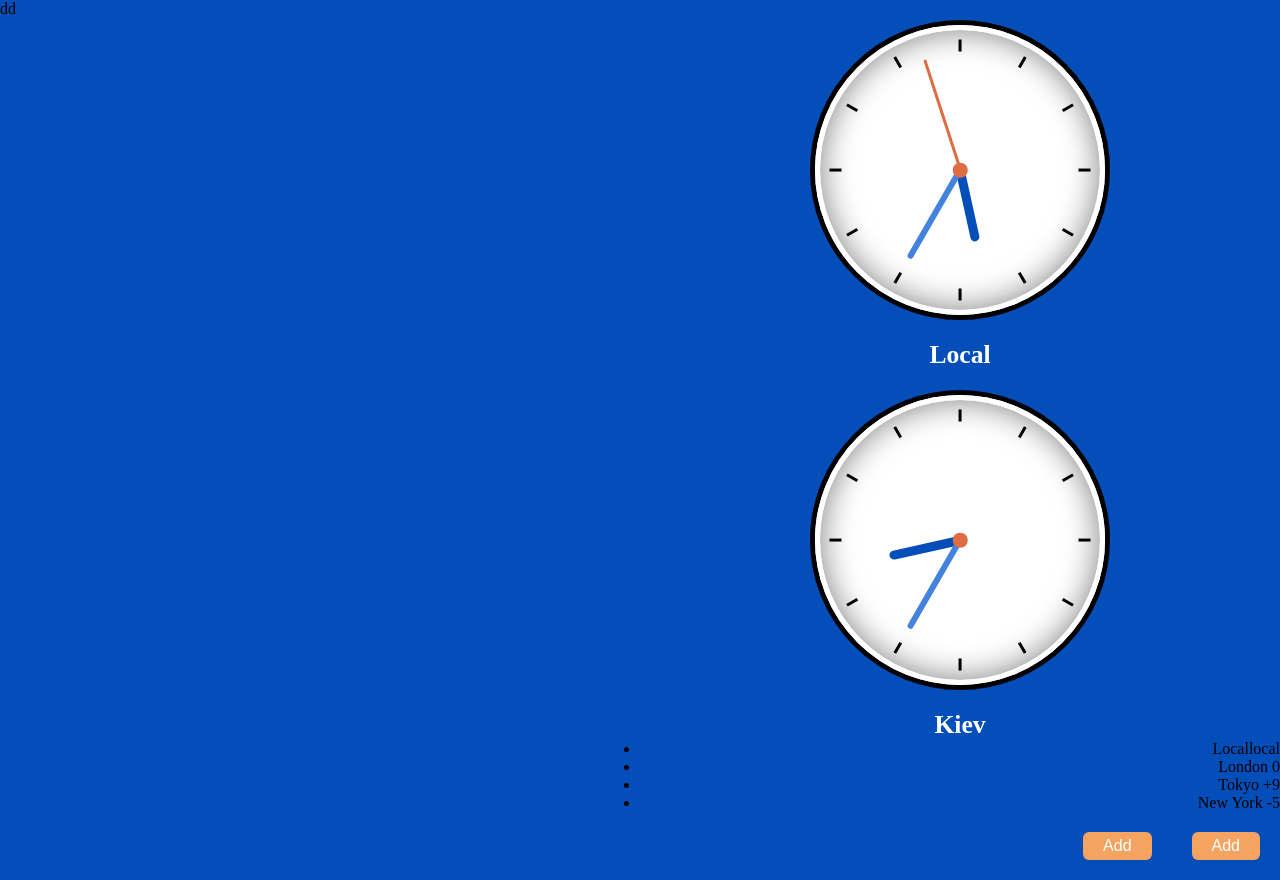
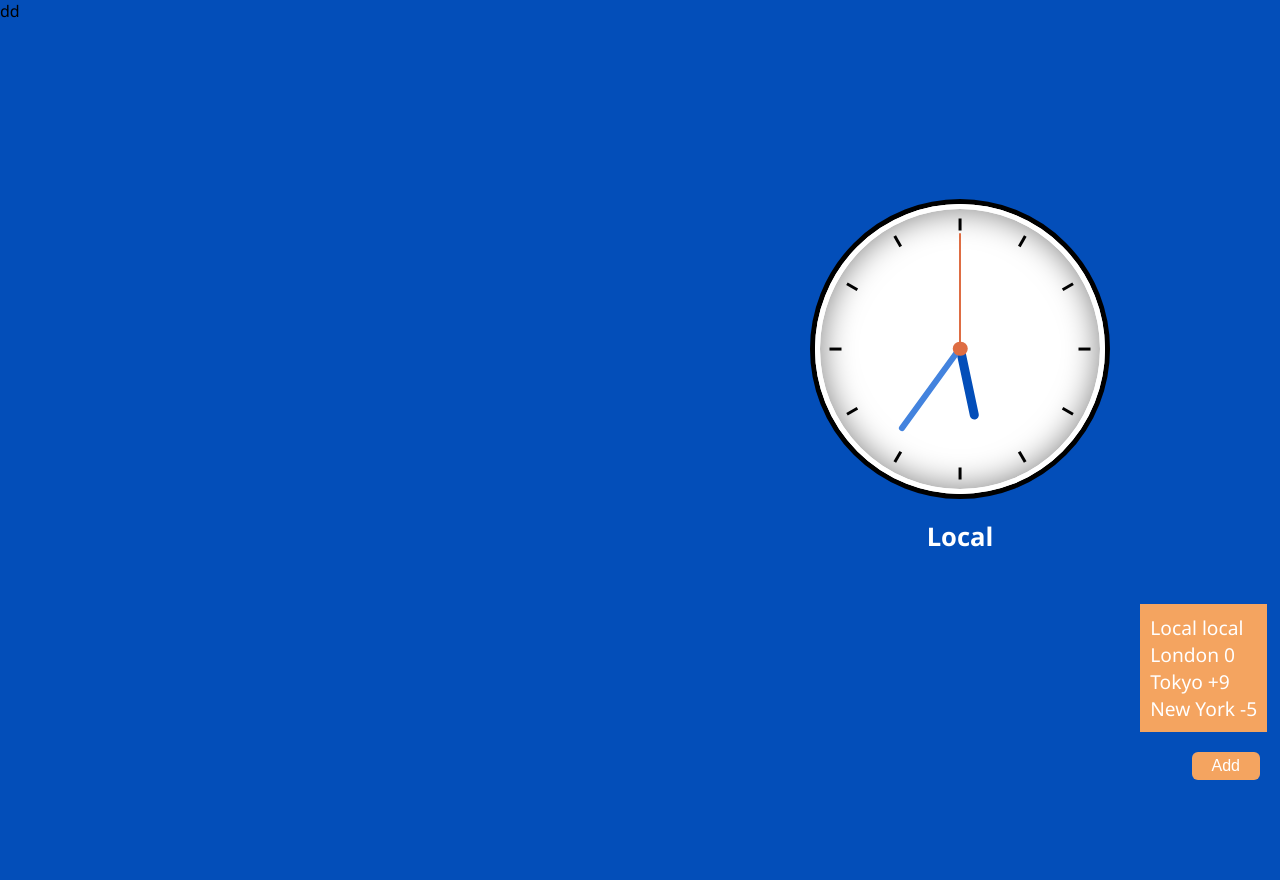
Before and after one commit to askhatxx/organizer-app, a React (Create React App) app: page / in a window 1280 px wide. Both pictures are taken after a click on the button "Add". After the commit the page ends 800 px from the top, so only its background shows below. Built offline with nearby package versions, Linux system fonts and the light colour scheme.

Commit message:
Commit 4

```diff
--- a/src/components/App.js
+++ b/src/components/App.js
@@ -7,8 +7,8 @@ export default class App extends Component {
 
         this.cities = [
             {city: 'Local', timezone: 'local'},
-            {city: 'London ', timezone: '0'},
-            {city: 'Tokyo ', timezone: '+9'},
+            {city: 'London', timezone: '0'},
+            {city: 'Tokyo', timezone: '+9'},
             {city: 'New York ', timezone: '-5'}
         ];
 
--- a/src/components/Clock.js
+++ b/src/components/Clock.js
@@ -2,6 +2,10 @@ import React, {Component} from 'react';
 import ClockAnalog from './ClockAnalog';
 
 export default class Clock extends Component {
+    state = {
+        showCities: false
+    }
+
     renderClock() {
         const clock = this.props.clock.map((item, index) => {
             const {type, city, timezone} = item;
@@ -28,15 +32,33 @@ export default class Clock extends Component {
         const cities = this.props.cities.map((item, index) => {
             const {city, timezone} = item;
 
-            return <li key={index}>{city + timezone}</li>
+            return (
+                <li
+                    key={index}
+                    onClick={() => {
+                        this.props.addClock({type: 'analog', city, timezone});
+                        this.toggleCities();
+                    }}
+                >
+                    <span>{city}</span>
+                    {' '}
+                    <span>{timezone}</span>
+                </li>
+            )
         });
 
-        return <ul>{cities}</ul>
+        return <ul className='box-clock-cities'>{cities}</ul>
+    }
+
+    toggleCities = () => {
+        this.setState({
+            showCities: !this.state.showCities
+        })
     }
 
     render() {
         const clock = this.renderClock();
-        const cities = this.renderCities();
+        const cities = this.state.showCities ? this.renderCities() : null;
 
         return (
             <div className='box-clock'>
@@ -45,8 +67,7 @@ export default class Clock extends Component {
                 </div>
                 <div className='box-clock-add'>
                     {cities}
-                    <button onClick={() => this.props.addClock({type: 'analog', timezone: '3', city: 'Kiev'})}>Add</button>
-                    <button onClick={() => this.props.addClock({type: 'analog', timezone: '4', city: 'Minsk'})}>Add</button>
+                    <button onClick={this.toggleCities}>Add</button>
                 </div>
             </div>
         )
--- a/src/index.css
+++ b/src/index.css
@@ -6,6 +6,7 @@
 body {
     background-color: #034EB9;
     font-size: 1rem;
+    font-family: 'Segoe UI', Tahoma, Geneva, Verdana, sans-serif;
 }
 
 .box {
@@ -117,6 +118,22 @@ body {
 
 .box-clock-add {
     text-align: right;
+    position: relative;
+}
+.box-clock-cities {
+    position: absolute;
+    bottom: 100%;
+    right: 2%;
+    background: sandybrown;
+    padding: 10px;
+    text-align: left;
+    color: #fff;
+    list-style: none;
+    font-size: 1.2rem;
+    z-index: 200;
+}
+.box-clock-cities li {
+    cursor: pointer;
 }
 .box-clock-add button {
     background: sandybrown;
@@ -126,4 +143,5 @@ body {
     border-radius: 6px;
     font-size: 1rem;
     color: #fff;
+    cursor: pointer;
 }
```
